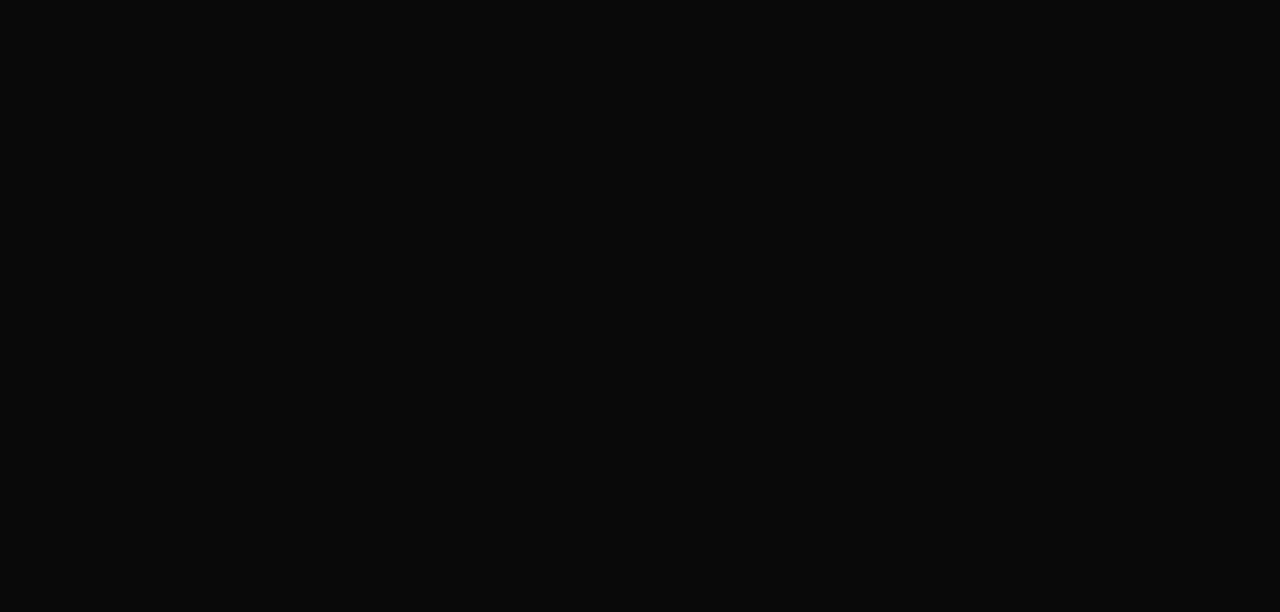
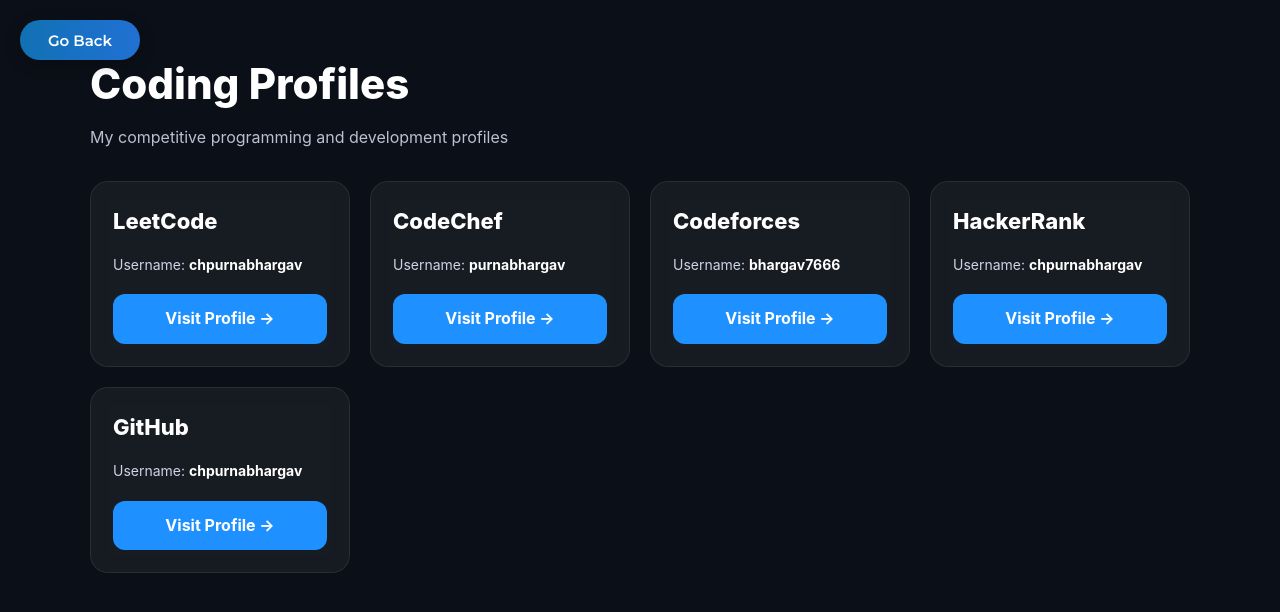
Before and after one commit to chpurnabhargav/Portfolio, a React (Vite) app: page /codingprofiles in a window 1280 px wide. Before the commit this address had no page. Shown: the top 612 px of the page. Built offline with nearby package versions, Linux system fonts and the light colour scheme.

Commit message:
added coding profiles

```diff
--- a/src/App.jsx
+++ b/src/App.jsx
@@ -1,11 +1,13 @@
-import { Routes, Route, useLocation } from 'react-router-dom';
-import LandingPage from './LandingPage';
-import ProfilePage from './ProfilePage';
-import Education from './Education';
-import { useEffect, useState } from 'react';
-import Certficates from './Certificates';
-import Projects from './Projects';
-import Skills from './Skills';
+import { Routes, Route, useLocation } from "react-router-dom";
+import LandingPage from "./LandingPage";
+import ProfilePage from "./ProfilePage";
+import Education from "./Education";
+import { useEffect, useState } from "react";
+import Certficates from "./Certificates";
+import Projects from "./Projects";
+import Skills from "./Skills";
+import CodingProfiles from "./CodingProfiles";
+
 function App() {
   const location = useLocation();
   const [isAnimating, setIsAnimating] = useState(false);
@@ -18,11 +20,11 @@
     borderVisible: false,
     backgroundActive: false,
     clickbaitVisible: false,
-    profileExpanding: false
+    profileExpanding: false,
   });
 
   useEffect(() => {
-    if (location.pathname === '/' && expandedProfile) {
+    if (location.pathname === "/" && expandedProfile) {
       setExpandedProfile(false);
     }
   }, [location.pathname, expandedProfile]);
@@ -43,6 +45,7 @@
             />
           }
         />
+
         <Route
           path="/profile"
           element={
@@ -53,22 +56,12 @@
             />
           }
         />
-        <Route
-          path="/education"
-          element={<Education />}
-        />
-        <Route
-          path="/projects"
-          element={<Projects />}
-        />
-        <Route
-          path="/certificates"
-          element={<Certficates />}
-        />
-        <Route
-          path="/skills"
-          element={<Skills />}
-        />
+
+        <Route path="/education" element={<Education />} />
+        <Route path="/projects" element={<Projects />} />
+        <Route path="/certificates" element={<Certficates />} />
+        <Route path="/skills" element={<Skills />} />
+        <Route path="/codingprofiles" element={<CodingProfiles />} />
       </Routes>
     </div>
   );
--- a/src/Certificates.jsx
+++ b/src/Certificates.jsx
@@ -1,5 +1,5 @@
-import React from 'react';
-import './certificates.css';
+import React from "react";
+import "./certificates.css";
 
 function Certificates() {
   const handleGoBack = () => {
@@ -12,63 +12,73 @@
       id: 1,
       title: "CCNA: Introduction to Networks",
       issuer: "Cisco",
-      date: "April 2025",
+      date: "2025",
       credential: "Badge",
-      skills: ["Ethernet", " IP services", "Switcing", "Routing", "Security","Network Fudamentals"]
+      link: "https://www.credly.com/earner/earned/badge/939500e7-e110-4129-9482-3c8c40eb05e0",
+      skills: [
+        "Ethernet",
+        "IP Services",
+        "Switching",
+        "Routing",
+        "Security",
+        "Network Fundamentals",
+      ],
     },
     {
       id: 2,
-      title: "C Essentials 1",
-      issuer: "Cisco",
-      date:"Feb 2023",
+      title: "AWS Academy Cloud Foundations",
+      issuer: "AWS Academy",
+      date: "2024",
       credential: "Badge",
-      skills: ["C", "Functions", "Variables", "Sorting","Strings","Arrays","Structures","Pointers"]
+      link: "https://www.credly.com/earner/earned/badge/fc08f388-efb0-4523-850a-17d0510fad96",
+      skills: [
+        "AWS",
+        "Cloud Infrastructure",
+        "Serverless",
+        "AWS Services",
+        "AWS Support",
+      ],
     },
     {
       id: 3,
-      title: "AWS Academy Cloud Foundations",
-      issuer: "AWS Academy",
-      date: "October 2024",
-      credential: "Badge",
-      skills: ["AWS", "Cloud Infrastructure", "Serverless","AWS Services","AWS Support"]
+      title: "MongoDb Associate Developer",
+      issuer: "MongoDb",
+      date: "2025",
+      credential: "Certificate",
+      link: "https://ti-user-certificates.s3.amazonaws.com/ae62dcd7-abdc-4e90-a570-83eccba49043/f0e64f0c-7684-4fd9-9627-b9708b03ab01-chpurna-bhargav-chowdary-50d1bf28-8096-4fe9-a7d0-9067b5585315-certificate.pdf",
+      skills: [
+        "MongoDB Basics",
+        "CRUD Operations",
+        "Schema Design",
+        "Aggregation Framework",
+        "Indexes",
+      ],
     },
-     {
+    {
       id: 4,
-      title: "React Basics",
-      issuer: "Meta",
-      date: "Jan 2025",
-      credential: "1Q2O9V87THWP",
-      skills: ["React", "front-End Web Development", "Web Application", "Application development"]
+      title: "Amazon Web Services Cloud Practitioner",
+      issuer: "AWS",
+      date: "2026",
+      credential: "Certificate",
+      link: "https://cp.certmetrics.com/amazon/en/credentials/status/3745241",
+      skills: ["AWS Basics", "Cloud Concepts", "Security", "Pricing", "Core Services"],
     },
     {
       id: 5,
-      title: "Developing Front-End Apps with React",
-      issuer: "IBM",
-      date: "April 2025",
-      credential: "5ZFQ2UK8C2HS",
-      skills: ["React (Web Framework)", "Web Development", "JavaScript","User Interface"]
+      title: "Automation Anywhere RPA (RPC)",
+      issuer: "Automation Anywhere",
+      date: "2025",
+      credential: "Certificate",
+      link: "https://certificates.automationanywhere.com/60888733-bbea-4aa9-a7fc-31ce475bc54b#acc.OXkEw0VF",
+      skills: ["RPA", "Automation Anywhere", "Bots", "Workflow Automation", "Automation"],
     },
-    {
-      id: 6,
-      title: "Introduction to Operating Systems",
-      issuer: "Codio",
-      date: "Jan 2025",
-      credential: "0XABTXYXQ8NM",
-      skills: ["virtualization", "Operating Systems", "C Dynamic Memory Allocation", "C Programming","Concurrency"]
-    },
-    {
-      id: 7,
-      title: "Hands-on Introduction to Linux Commands and Shell Scripting",
-      issuer: "IBM",
-      date: "April 2025",
-      credential: "13BCNLZIWX1WH",
-      skills: ["Bash (Unix Shell)", "Shell Script", "Linux", "Linux Commands"]
-    }
   ];
 
   return (
     <div className="certificates-wrapper">
-      <button className="go-back-btn" onClick={handleGoBack}>Go Back</button>
+      <button className="go-back-btn" onClick={handleGoBack}>
+        Go Back
+      </button>
 
       <div className="certificates-container">
         <h1 className="section-title">Certificates</h1>
@@ -79,18 +89,35 @@
             <div className="certificate-card" key={cert.id}>
               <div className="certificate-content">
                 <h3>{cert.title}</h3>
+
                 <div className="certificate-meta">
                   <span className="certificate-issuer">{cert.issuer}</span>
                   <span className="certificate-date">{cert.date}</span>
                 </div>
+
                 <div className="certificate-credential">
                   <span>Credential ID: {cert.credential}</span>
                 </div>
+
                 <div className="certificate-skills">
                   {cert.skills.map((skill, index) => (
-                    <span className="skill-tag" key={index}>{skill}</span>
+                    <span className="skill-tag" key={index}>
+                      {skill}
+                    </span>
                   ))}
                 </div>
+
+                {/* ✅ View Certificate Link Button */}
+                {cert.link && (
+                  <a
+                    href={cert.link}
+                    target="_blank"
+                    rel="noreferrer"
+                    className="certificate-link-btn"
+                  >
+                    View Certificate
+                  </a>
+                )}
               </div>
             </div>
           ))}
--- /dev/null
+++ b/src/CodingProfiles.css
@@ -0,0 +1,96 @@
+.coding-wrapper {
+  min-height: 100vh;
+  background: #0b0f17;
+  padding: 50px 20px;
+  display: flex;
+  justify-content: center;
+}
+
+.coding-container {
+  width: 100%;
+  max-width: 1100px;
+}
+
+.coding-title {
+  font-size: 42px;
+  font-weight: 800;
+  color: #ffffff;
+  margin-bottom: 8px;
+}
+
+.coding-subtitle {
+  font-size: 16px;
+  color: #b8c1d1;
+  margin-bottom: 30px;
+}
+
+.coding-grid {
+  display: grid;
+  grid-template-columns: repeat(auto-fit, minmax(260px, 1fr));
+  gap: 20px;
+}
+
+.coding-card {
+  background: rgba(255, 255, 255, 0.05);
+  border: 1px solid rgba(255, 255, 255, 0.08);
+  border-radius: 18px;
+  padding: 22px;
+  transition: 0.25s ease;
+  backdrop-filter: blur(10px);
+}
+
+.coding-card:hover {
+  transform: translateY(-6px);
+  border: 1px solid rgba(30, 144, 255, 0.6);
+  box-shadow: 0px 10px 30px rgba(0, 0, 0, 0.35);
+}
+
+.coding-top {
+  display: flex;
+  align-items: center;
+  justify-content: space-between;
+  margin-bottom: 15px;
+}
+
+.coding-platform {
+  font-size: 22px;
+  font-weight: 800;
+  color: #ffffff;
+}
+
+.coding-badge {
+  font-size: 12px;
+  padding: 6px 10px;
+  border-radius: 999px;
+  background: rgba(30, 144, 255, 0.15);
+  color: #1e90ff;
+  font-weight: 700;
+}
+
+.coding-username {
+  color: #cdd6e5;
+  font-size: 14px;
+  margin-bottom: 18px;
+}
+
+.coding-username span {
+  color: #ffffff;
+  font-weight: 700;
+}
+
+.coding-btn {
+  display: inline-block;
+  width: 100%;
+  text-align: center;
+  padding: 12px 14px;
+  border-radius: 12px;
+  background: #1e90ff;
+  color: white;
+  font-weight: 700;
+  text-decoration: none;
+  transition: 0.2s ease;
+}
+
+.coding-btn:hover {
+  background: #187bcd;
+}
--- /dev/null
+++ b/src/CodingProfiles.jsx
@@ -0,0 +1,83 @@
+import React from "react";
+import "./CodingProfiles.css";
+
+function CodingProfiles() {
+  const handleGoBack = () => {
+    console.log("Go back clicked");
+    window.history.back();
+  };
+
+  const profiles = [
+    {
+      id: 1,
+      platform: "LeetCode",
+      username: "chpurnabhargav",
+      link: "https://leetcode.com/",
+    },
+    {
+      id: 2,
+      platform: "CodeChef",
+      username: "purnabhargav",
+      link: "https://www.codechef.com/users/",
+    },
+    {
+      id: 3,
+      platform: "Codeforces",
+      username: "bhargav7666",
+      link: "https://codeforces.com/profile/",
+    },
+    {
+      id: 4,
+      platform: "HackerRank",
+      username: "chpurnabhargav",
+      link: "https://www.hackerrank.com/profile/",
+    },
+    {
+      id: 5,
+      platform: "GitHub",
+      username: "chpurnabhargav",
+      link: "https://github.com/",
+    },
+  ];
+
+  return (
+    <div className="coding-wrapper">
+      {/* ✅ Go Back Button */}
+      <button className="go-back-btn" onClick={handleGoBack}>
+        Go Back
+      </button>
+
+      <div className="coding-container">
+        <h1 className="coding-title">Coding Profiles</h1>
+        <p className="coding-subtitle">
+          My competitive programming and development profiles
+        </p>
+
+        <div className="coding-grid">
+          {profiles.map((p) => (
+            <div className="coding-card" key={p.id}>
+              <div className="coding-top">
+                <h2 className="coding-platform">{p.platform}</h2>
+              </div>
+
+              <p className="coding-username">
+                Username: <span>{p.username}</span>
+              </p>
+
+              <a
+                href={`${p.link}${p.username}`}
+                target="_blank"
+                rel="noreferrer"
+                className="coding-btn"
+              >
+                Visit Profile →
+              </a>
+            </div>
+          ))}
+        </div>
+      </div>
+    </div>
+  );
+}
+
+export default CodingProfiles;
--- a/src/ProfilePage.jsx
+++ b/src/ProfilePage.jsx
@@ -232,6 +232,13 @@
             >
               Skills
             </button>
+            <button
+            className="profile-nav-button"
+            onClick={()=> handleNavigation('/codingprofiles')}
+            >
+              Coding Profiles
+            </ button>
+
           </div>
         </div>
 
--- a/src/certificates.css
+++ b/src/certificates.css
@@ -283,3 +283,18 @@
       max-width: 100%;
     }
   }
+  .certificate-link-btn {
+  display: inline-block;
+  margin-top: 12px;
+  padding: 10px 14px;
+  background: #1e90ff;
+  color: white;
+  text-decoration: none;
+  border-radius: 10px;
+  font-weight: 600;
+  transition: 0.2s ease;
+}
+
+.certificate-link-btn:hover {
+  background: #187bcd;
+}
```
Also changed, not shown: src/Skills.jsx (+230 -42 lines), src/skills.css (+76 -0 lines).
